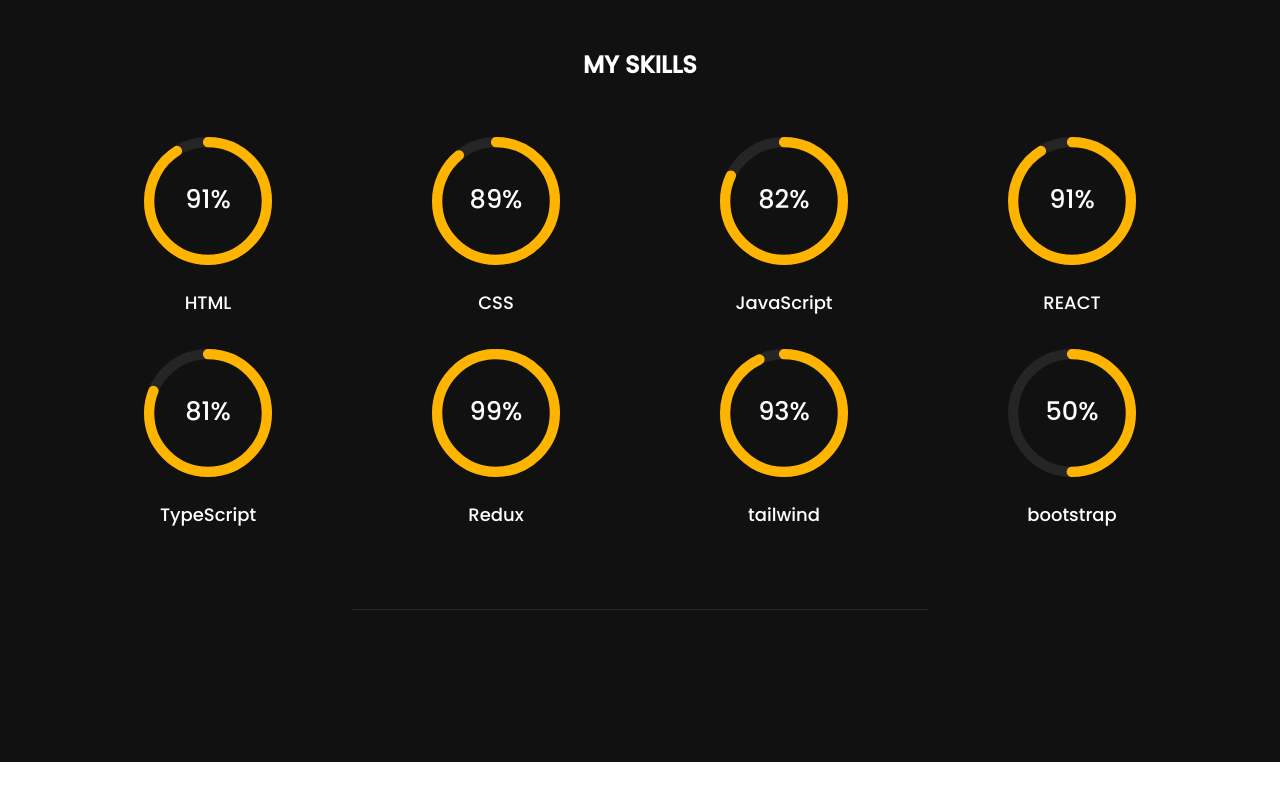
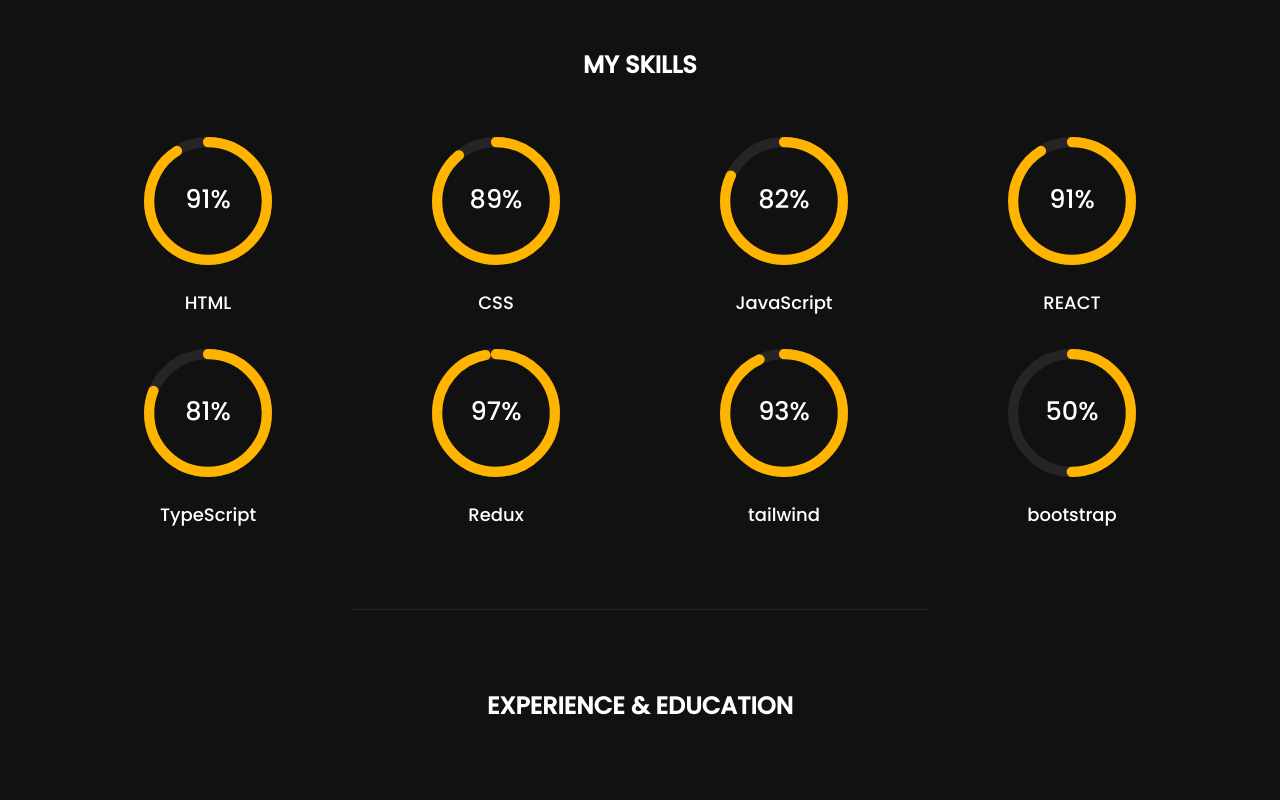
Before and after one commit to Mahdi-Alaee/My-Personal-Website, a React (Vite) app: page /about in a window 1280 px wide. Shown: the part 722-1522 px from the top of the page. Before the commit the page ends 1484 px from the top, so only its background shows below. Built offline with nearby package versions, Linux system fonts and the light colour scheme.

Commit message:
ExperienceAndEducation component basic styles

```diff
--- a/src/pages/About/About.tsx
+++ b/src/pages/About/About.tsx
@@ -1,3 +1,4 @@
+import ExperienceAndEducation from "./components/ExperienceAndEducation";
 import MySkills from "./components/MySkills";
 import PersonalInfos from "./components/PersonalInfos";
 
@@ -24,7 +25,7 @@
       {/* sections among border */}
       <div className="border-b border-black-3 w-2/4 my-20 mx-auto"></div>
 
-
+      <ExperienceAndEducation />
 
       <br />
       <br />
--- a/src/pages/About/components/ExperienceAndEducation.tsx
+++ b/src/pages/About/components/ExperienceAndEducation.tsx
@@ -2,7 +2,7 @@
     return (
         <section>
             {/* title */}
-            <h1>EXPERIENCE & EDUCATION</h1>
+            <h1 className="text-center text-2xl font-bold mb-14">EXPERIENCE & EDUCATION</h1>
 
             {/* content */}
             <div>
--- a/src/pages/About/components/MySkills.tsx
+++ b/src/pages/About/components/MySkills.tsx
@@ -8,7 +8,7 @@
     { id: 3, percentage: 82, text: "JavaScript" },
     { id: 4, percentage: 91, text: "REACT" },
     { id: 5, percentage: 81, text: "TypeScript" },
-    { id: 6, percentage: 99, text: "Redux" },
+    { id: 6, percentage: 97, text: "Redux" },
     { id: 7, percentage: 93, text: "tailwind" },
     { id: 8, percentage: 50, text: "bootstrap" },
   ]);
```
